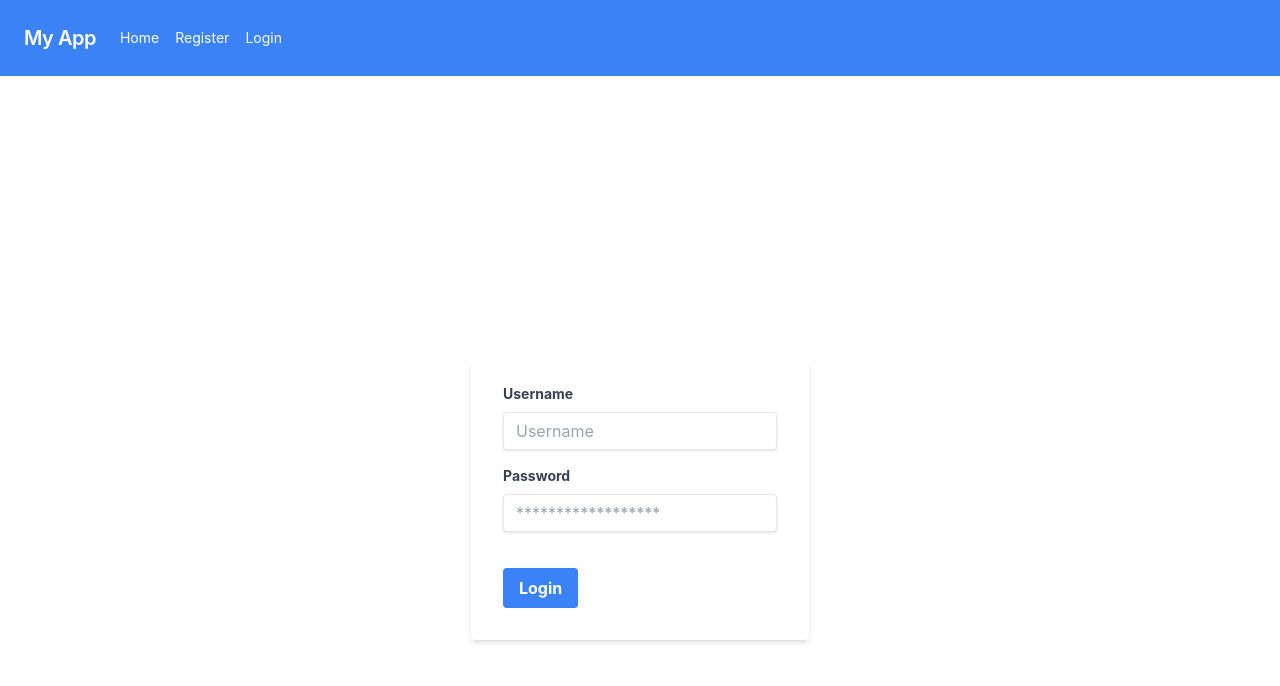
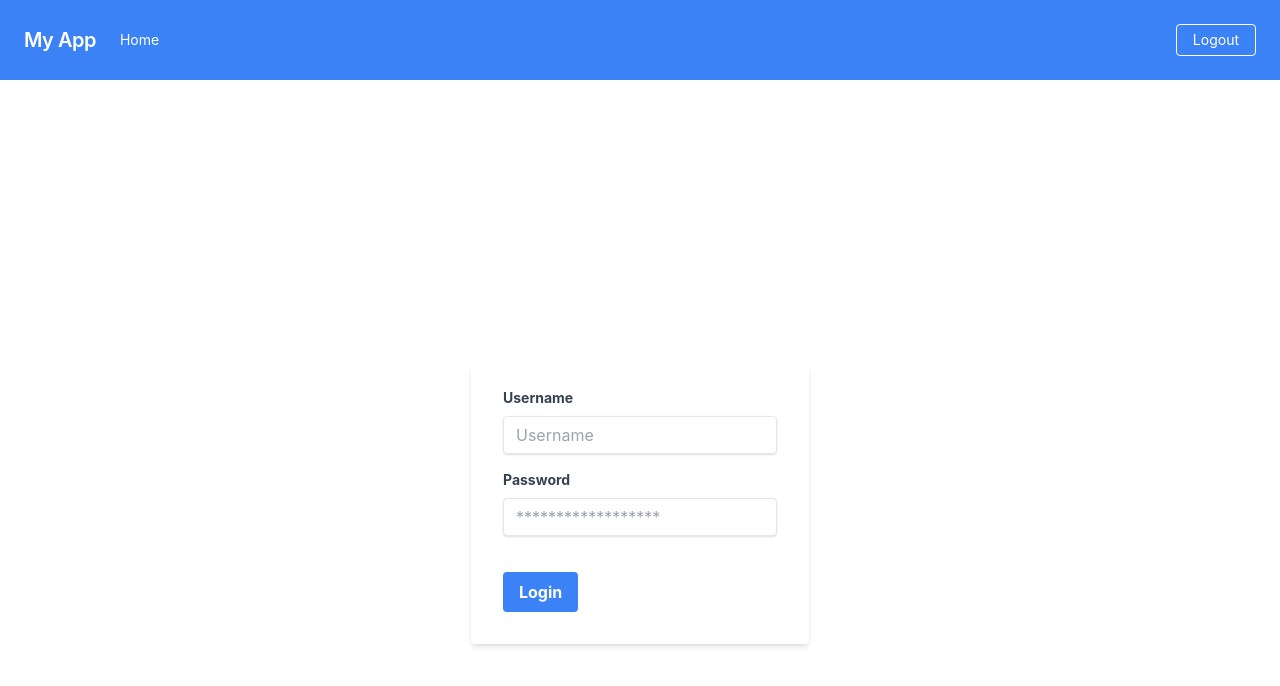
Before and after one commit to ImperiumWebApplications/job-posting-frontend, a React (Create React App) app: page /login in a window 1280 px wide. Shown: the top 686 px of the page. Built offline with nearby package versions, Linux system fonts and the light colour scheme; sample sign-in values are in the browser's storage.

Commit message:
Addressing navigation and protecting routes

```diff
--- a/src/App.js
+++ b/src/App.js
@@ -1,9 +1,32 @@
-import React from "react";
-import { BrowserRouter as Router, Routes, Route, Link } from "react-router-dom";
+import React, { useState, useEffect } from "react";
+import {
+  BrowserRouter as Router,
+  Routes,
+  Route,
+  Link,
+  Navigate,
+} from "react-router-dom";
 import Register from "./Register";
 import Login from "./Login";
+import Home from "./Home";
 
 const App = () => {
+  const [isLoggedIn, setIsLoggedIn] = useState(false);
+
+  useEffect(() => {
+    const token = localStorage.getItem("token");
+    setIsLoggedIn(token !== null);
+  }, []);
+
+  const handleLogin = () => {
+    setIsLoggedIn(true);
+  };
+
+  const handleLogout = () => {
+    localStorage.removeItem("token");
+    setIsLoggedIn(false);
+  };
+
   return (
     <Router>
       <div className="min-h-screen">
@@ -13,12 +36,16 @@ const App = () => {
           </div>
           <div className="w-full block flex-grow lg:flex lg:items-center lg:w-auto">
             <div className="text-sm lg:flex-grow">
+              {isLoggedIn && (
                 <Link
                   to="/"
                   className="block mt-4 lg:inline-block lg:mt-0 text-white hover:text-gray-200 mr-4"
                 >
                   Home
                 </Link>
+              )}
+              {!isLoggedIn && (
+                <>
                   <Link
                     to="/register"
                     className="block mt-4 lg:inline-block lg:mt-0 text-white hover:text-gray-200 mr-4"
@@ -31,7 +58,19 @@ const App = () => {
                   >
                     Login
                   </Link>
+                </>
+              )}
             </div>
+            {isLoggedIn && (
+              <div>
+                <button
+                  onClick={handleLogout}
+                  className="inline-block text-sm px-4 py-2 leading-none border rounded text-white border-white hover:border-transparent hover:text-blue-500 hover:bg-white mt-4 lg:mt-0"
+                >
+                  Logout
+                </button>
+              </div>
+            )}
           </div>
         </nav>
 
@@ -39,12 +78,10 @@ const App = () => {
           <Routes>
             <Route
               path="/"
-              element={
-                <h1 className="text-2xl font-bold">Welcome to My App</h1>
-              }
+              element={isLoggedIn ? <Home /> : <Navigate to="/login" replace />}
             />
             <Route path="/register" element={<Register />} />
-            <Route path="/login" element={<Login />} />
+            <Route path="/login" element={<Login onLogin={handleLogin} />} />
           </Routes>
         </div>
       </div>
--- /dev/null
+++ b/src/Home.js
@@ -0,0 +1,12 @@
+import React from "react";
+
+const Home = () => {
+  return (
+    <div>
+      <h1 className="text-2xl font-bold">Welcome to My App</h1>
+      {/* Add your home page content */}
+    </div>
+  );
+};
+
+export default Home;
--- a/src/Login.js
+++ b/src/Login.js
@@ -1,10 +1,12 @@
 import React, { useState } from "react";
 import axios from "axios";
+import { useNavigate } from "react-router-dom";
 
-const Login = () => {
+const Login = (props) => {
   const [username, setUsername] = useState("");
   const [password, setPassword] = useState("");
   const [errors, setErrors] = useState({});
+  const navigate = useNavigate();
 
   const handleSubmit = async (e) => {
     e.preventDefault();
@@ -29,11 +31,15 @@ const Login = () => {
         password,
       });
       const token = response.data.token;
-      // Store the token in local storage or state management (e.g., Redux)
-      // Redirect to the authenticated route or show success message
+      // Store the token in local storage
+      localStorage.setItem("token", token);
+      // Call the onLogin function passed from App.js
+      props.onLogin();
+      // Redirect to the home page after setting the token
+      navigate("/", { replace: true });
     } catch (error) {
       // Handle login error
-      validationErrors.loginError = "Invalid credentials";
+      validationErrors.loginError = "Invalid Credentials";
       setErrors(validationErrors);
     }
   };
--- a/src/Register.js
+++ b/src/Register.js
@@ -1,10 +1,12 @@
 import React, { useState } from "react";
 import axios from "axios";
+import { useNavigate } from "react-router-dom";
 
 const Register = () => {
   const [username, setUsername] = useState("");
   const [password, setPassword] = useState("");
   const [errors, setErrors] = useState({});
+  const navigate = useNavigate();
 
   const handleSubmit = async (e) => {
     e.preventDefault();
@@ -28,7 +30,7 @@ const Register = () => {
         username,
         password,
       });
-      // Registration successful, redirect to login page or show success message
+      navigate("/login");
     } catch (error) {
       console.log(error);
       // Handle registration error
```
Lines whose indentation alone changed are shown as unchanged.
